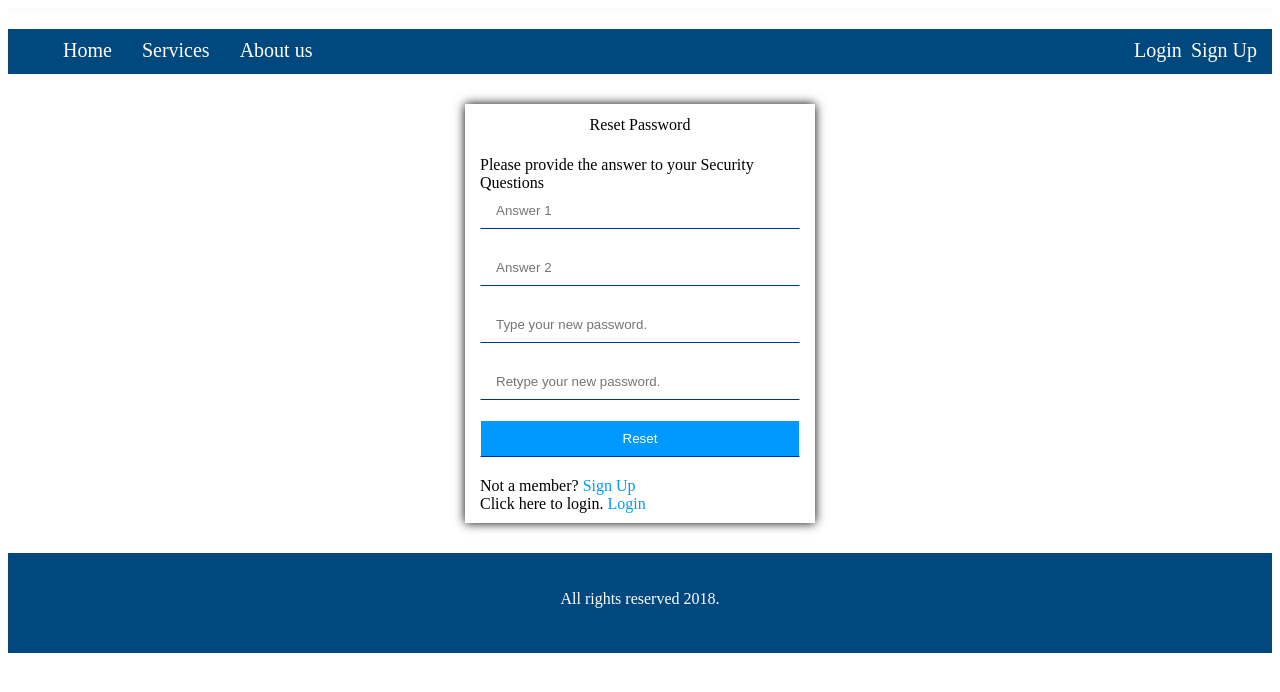
After one commit to itsmenayrb/saad_info-system, a PHP site: page /forgotpassword.php in a window 1280 px wide. The commit adds this page. Shown: the top 692 px of the page. Run offline with PHP 8.4, Linux system fonts and the light colour scheme.

Commit message:
Added forgot password file

```diff
--- /dev/null
+++ b/forgotpassword.php
@@ -0,0 +1,39 @@
+<?php
+include ('header.php');
+?>
+
+<div class="main-container">
+		<div class="login-container">
+			<p> Reset Password </p>
+			<form action="includes/forgotpassword.inc.php" method="post">
+				<div>
+                    <label>Please provide the answer to your Security Questions</label>
+					<input type="text" name="securityquestion1" id="securityquestion1" placeholder="Answer 1" required/>
+				</div>
+				<div>
+					<input type="text" name="securityquestion2" id="securityquestion2" placeholder="Answer 2" required/>
+				</div>
+                <div>
+					<input type="password" name="password" id="password" placeholder="Type your new password." required/>
+				</div>
+                <div>
+					<input type="password" name="cpassword" id="cpassword" placeholder="Retype your new password." required/>
+				</div>
+				<div>
+					<input type="submit" name="submit" id="submit" value="Reset"/>
+				</div>
+				<div>
+					Not a member? <a href="register.php">Sign Up</a>
+				</div>
+				<div>
+					Click here to login. <a href="login.php">Login</a>
+				</div>
+			</form>
+		</div>
+	</div>
+
+<?php
+
+include ('footer.php');
+
+?>
--- a/login.php
+++ b/login.php
@@ -6,11 +6,9 @@
 			<p> Login </p>
 			<form action="includes/login.inc.php" method="post">
 				<div>
-					<span id="username_login_checked"></span>
 					<input type="text" name="username" id="username" placeholder="Username or Email" required/>
 				</div>
 				<div>
-					<span id="password_login_checked"></span>
 					<input type="password" name="password" id="password" placeholder="Password" required/>
 				</div>
 				<div>
```
